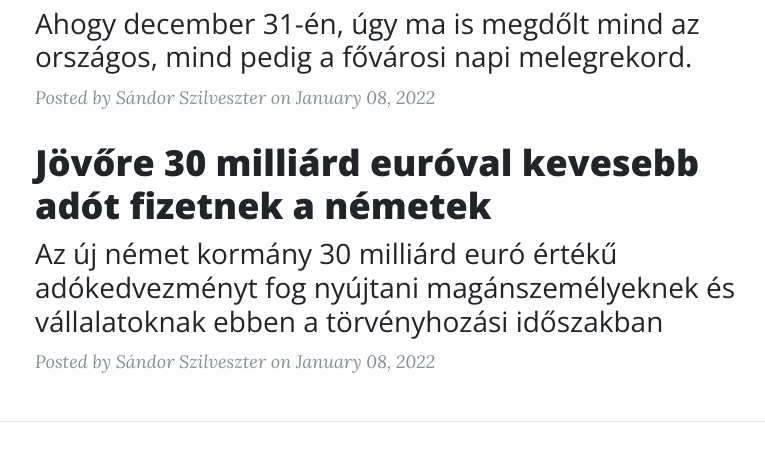
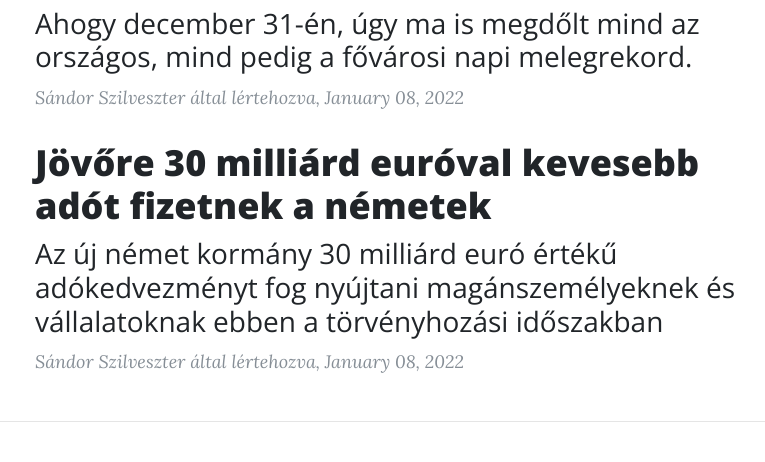
Before and after one commit to szilveszter94/blog-end, a Flask app: page / in a window 1280 px wide. Shown: the part 702-1164 px from the top of the page, without its empty margins (240-1005 px from the left). Run offline with Flask 2, Linux system fonts and the light colour scheme; data comes from the database, SQL or seed files in the repository; some libraries are stand-ins or nearby versions.

Commit message:
Update index.html
index commit

```diff
--- a/templates/index.html
+++ b/templates/index.html
@@ -29,9 +29,8 @@
               {{post.subtitle}}
             </h3>
           </a>
-          <p class="post-meta">Posted by
-            {{post.author.name}}
-            on {{post.date}}
+          <p class="post-meta">
+            {{post.author.name}} által lértehozva, {{post.date}}
             {% if current_user.id == 1: %}
             <a href="{{url_for('delete_post', post_id=post.id) }}">✘</a>
             {% endif %}
```
